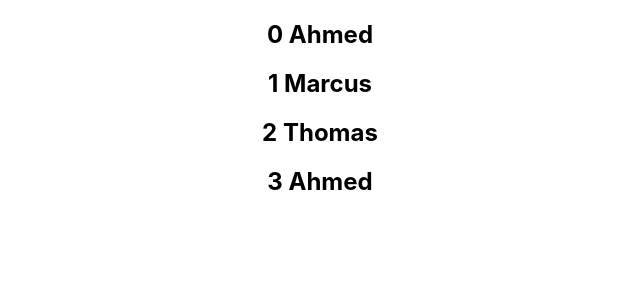
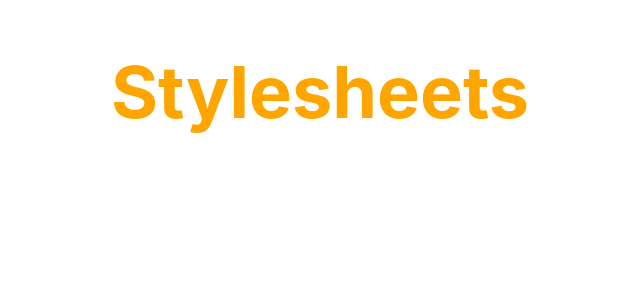
Before and after one commit to AhmedElyacoubiForJ/reactjs-tutorial-for-beginners, a React (Create React App) app: page / in a window 1280 px wide. Shown: the top 300 px of the page, without its empty margins (320-960 px from the left). Built offline with nearby package versions, Linux system fonts and the light colour scheme; the HTML template or start-up script is replaced by a standard one.

Commit message:
regular stylesheets demonstration

```diff
--- a/src/App.js
+++ b/src/App.js
@@ -17,11 +17,13 @@ import ParentComponent from './components/methods-as-props/ParentComponent';
 import UserGreeting from './components/conditional-rendering.js/UserGreeting';
 import NameList from './components/list-rendering/NameList';
 import NameListIndexAsKey from './components/list-rendering/NameListIndexAsKey';
+import CSSStylesheets from './components/styling-react-component/CSSStylesheets';
 
 function App() {
   return (
     <div className="App">
-      <NameListIndexAsKey />
+      <CSSStylesheets primary={true}/>
+
       {/*
       <Greet />
       <Welcome />
@@ -57,6 +59,7 @@ function App() {
       <UserGreeting />
 
       <NameList />
+      <NameListIndexAsKey />
       */}
     </div>
   );
--- /dev/null
+++ b/src/components/styling-react-component/CSSStylesheets.js
@@ -0,0 +1,15 @@
+import React from 'react'
+import './myStyles.css'
+
+// rfce
+function CSSStylesheets(props) {
+  let className = props.primary ? 'primary' : ''
+  return (
+    <div>
+      {/* <h1 className={className}>Stylesheets</h1> */}
+      <h1 className={`${className} font-xl`}>Stylesheets</h1>
+    </div>
+  )
+}
+
+export default CSSStylesheets
--- /dev/null
+++ b/src/components/styling-react-component/myStyles.css
@@ -0,0 +1,7 @@
+.primary {
+    color: orange;
+}
+
+.font-xl {
+    font-size: 72px;
+}
```
Also changed, not shown: src/components/styling-react-component/styling.txt (added).
